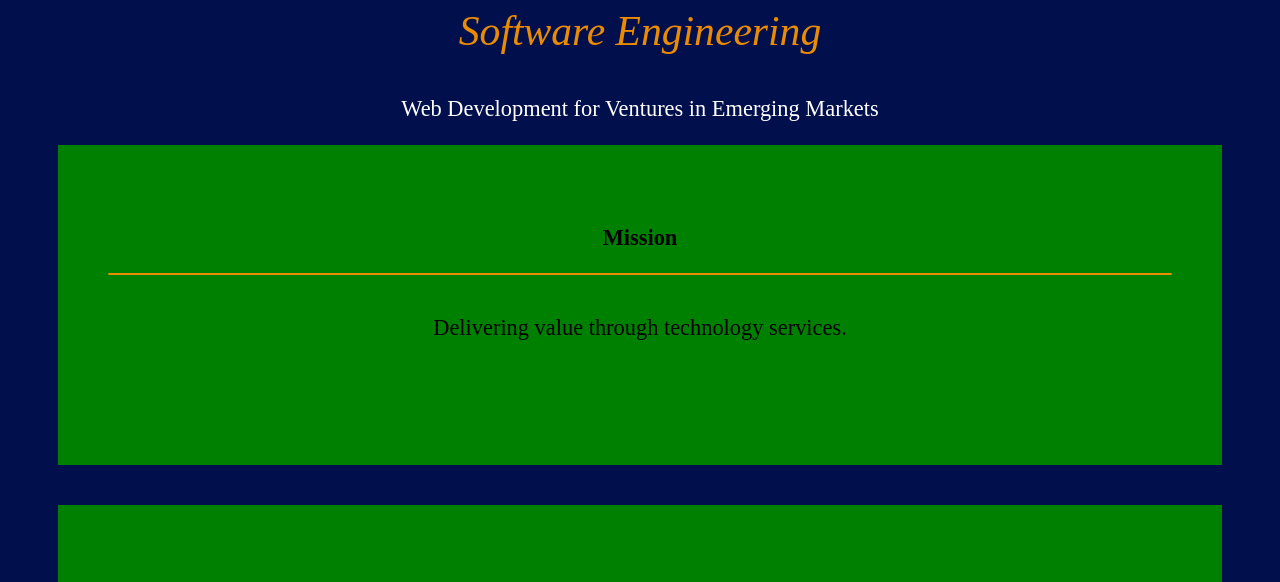
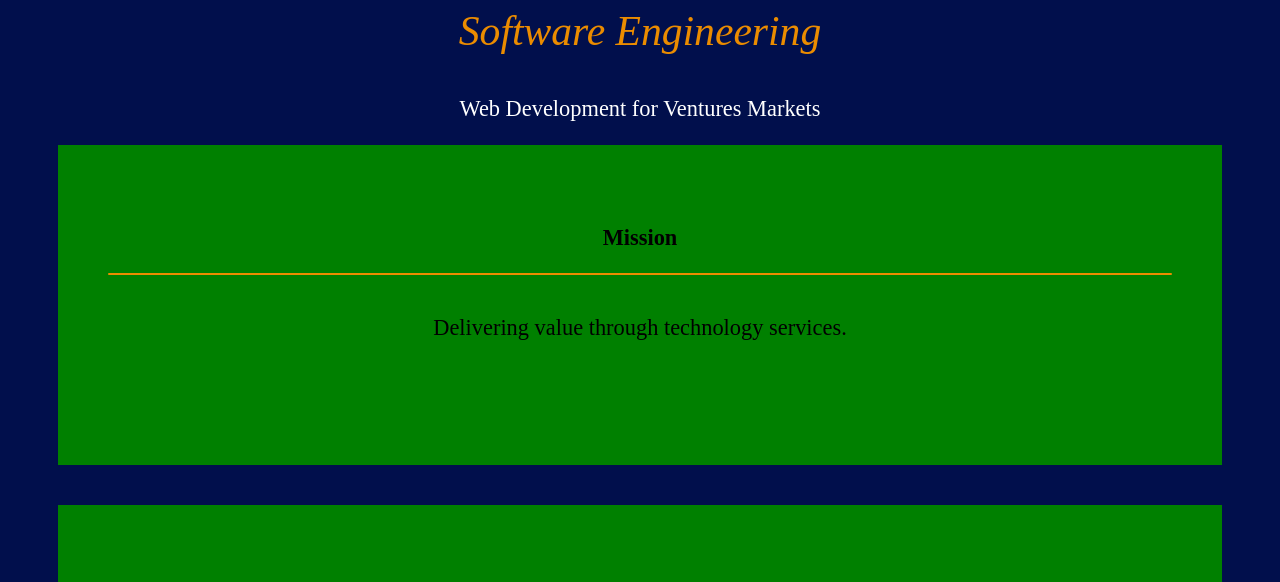
Before and after one commit to DevDonaldcodes/DEV-DONALD_files, a plain HTML site: page index.html in a window 1280 px wide. Shown: the part 195-777 px from the top of the page. Drawn offline with Linux system fonts and the light colour scheme; a script that the page names is missing.

Commit message:
Update homepage heading

```diff
--- a/index.html
+++ b/index.html
@@ -29,7 +29,7 @@
     <p class="hint"> <i>Software Engineering
 
     </i></p>
-    <p>Web Development for Ventures in Emerging Markets</p>
+    <p>Web Development for Ventures  Markets</p>
     <div class="container">
         <p class="text">
             <strong>
```
